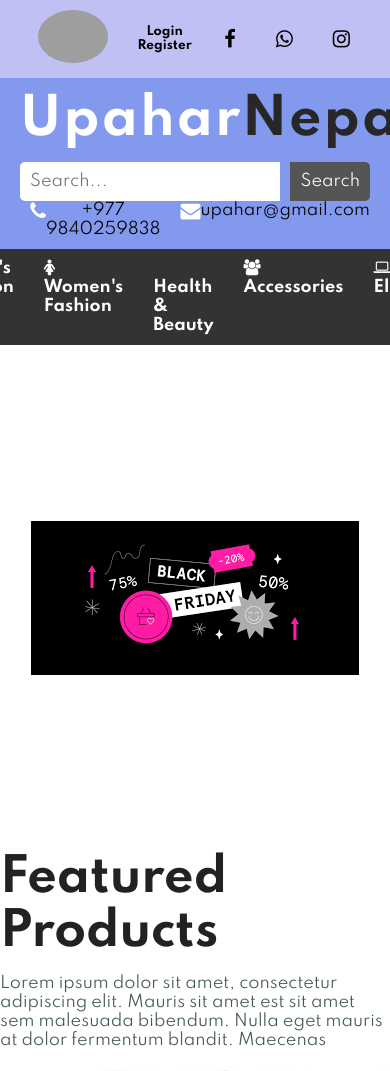
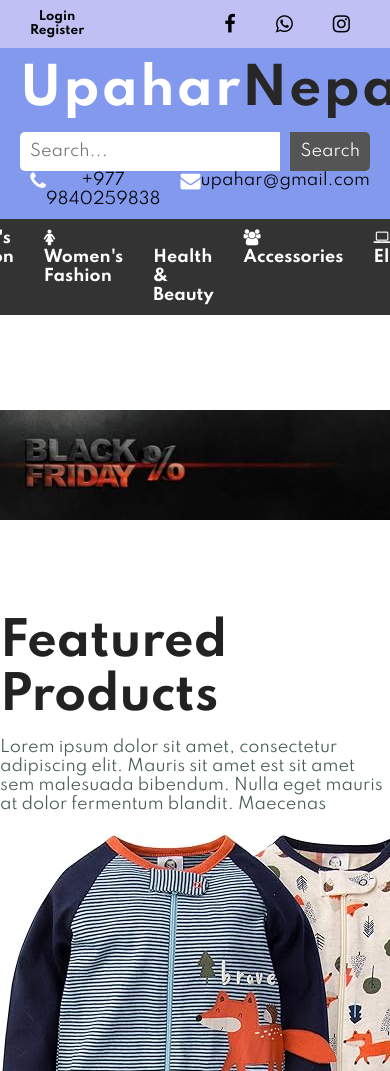
Before and after one commit to amanstha19/gharkosathi, a Django app: page / in a window 390 px wide; the page is wider, and only the part inside the window is pictured. Shown: the top 1071 px of that part. Run offline with Django 4.2, Linux system fonts and the light colour scheme; data comes from the database, SQL or seed files in the repository; grey boxes are pictures that could not be loaded.

Commit message:
image changed

```diff
--- a/static/style.css
+++ b/static/css/style.css
@@ -301,24 +301,19 @@ header {
 
 
 
-.featured {
 
 
-    position: relative;
-    background-color:white;
-    width: 100%;
-    height: 60vh;
+.featured {
     display: flex;
+    justify-content: center;
     align-items: center;
-    justify-content: center;
-    overflow: hidden;
+    height: 300px;
 }
 
 .featured img {
 
-    max-width: 100%;
-    max-height: 100%;
-    width: auto;
-    height: auto;
 
+    width:100%;
+    height:auto;
+    object-fit: cover;
 }
--- a/templates/main/base.html
+++ b/templates/main/base.html
@@ -13,7 +13,7 @@
     <meta charset="UTF-8">
     <meta name="viewport" content="width=device-width, initial-scale=1.0">
     <title>Upahar</title>
-    <link rel="stylesheet" href="{% static 'style.css' %}">
+    <link rel="stylesheet" href="{% static 'css/style.css' %}">
     <link rel="stylesheet" href="https://cdnjs.cloudflare.com/ajax/libs/font-awesome/4.7.0/css/font-awesome.min.css">
     <link rel="preconnect" href="https://fonts.googleapis.com">
     <link rel="preconnect" href="https://fonts.gstatic.com" crossorigin>
@@ -22,7 +22,6 @@
     <header>
 
         <nav class="nav1">
-            <div class="img"><img src="./images/logo.jpg .jpeg" alt="">  </div>
 
 
 
@@ -108,8 +107,10 @@
 
 
     </header>
-
+  <body>
     {% block content %}
 
 
    {% endblock %}
+
+</body>
--- a/templates/main/index.html
+++ b/templates/main/index.html
@@ -4,10 +4,11 @@
 
 {% load static %}
 
-<section class="featured">
-     <img src="{% static 'img/images.png' %}" alt="">
+<div class="featured">
+     <img src="{% static 'img.jpeg' %}" alt="">
 
-</section>
+</div>
+
 
 
 
```
Also changed, not shown: static/img.jpeg (added), static/img/images.png (deleted).
